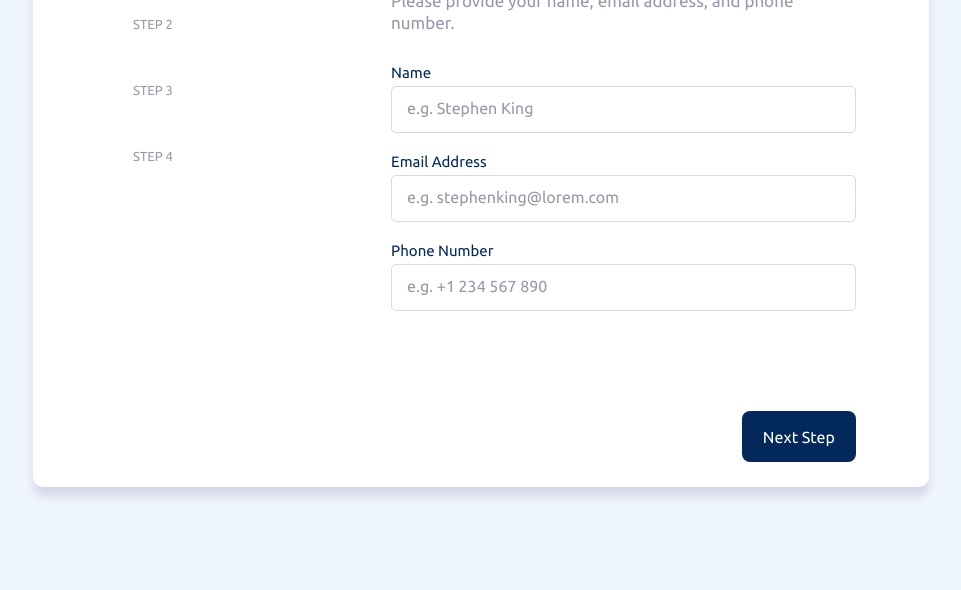
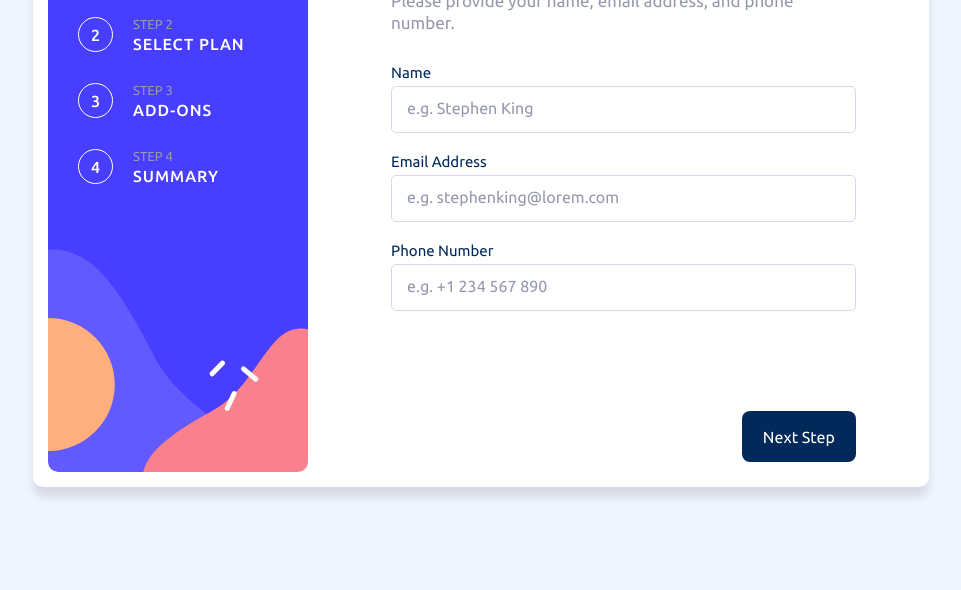
Before and after one commit to Ebulor/Multi-step-form, a plain HTML site: page index.html in a window 1280 px wide. Shown: the part 210-800 px from the top of the page, without its empty margins (159-1120 px from the left). Drawn offline with Linux system fonts and the light colour scheme.

Commit message:
Update styles.css

```diff
--- a/src/styles.css
+++ b/src/styles.css
@@ -26,7 +26,7 @@ main {
   width: 100%;
 }
 .sidebar {
-  background-image: url("images/bg-sidebar-mobile.svg");
+  background-image: url("../images/bg-sidebar-mobile.svg");
   height: 150px;
   background-repeat: no-repeat;
   background-size: cover;
@@ -507,7 +507,7 @@ form input::placeholder {
     align-self: stretch;
     padding: 2.7em 30px;
     border-radius: 10px;
-    background-image: url("images/bg-sidebar-desktop.svg");
+    background-image: url("../images/bg-sidebar-desktop.svg");
     background-size: cover;
   }
   .side-nav {
```
